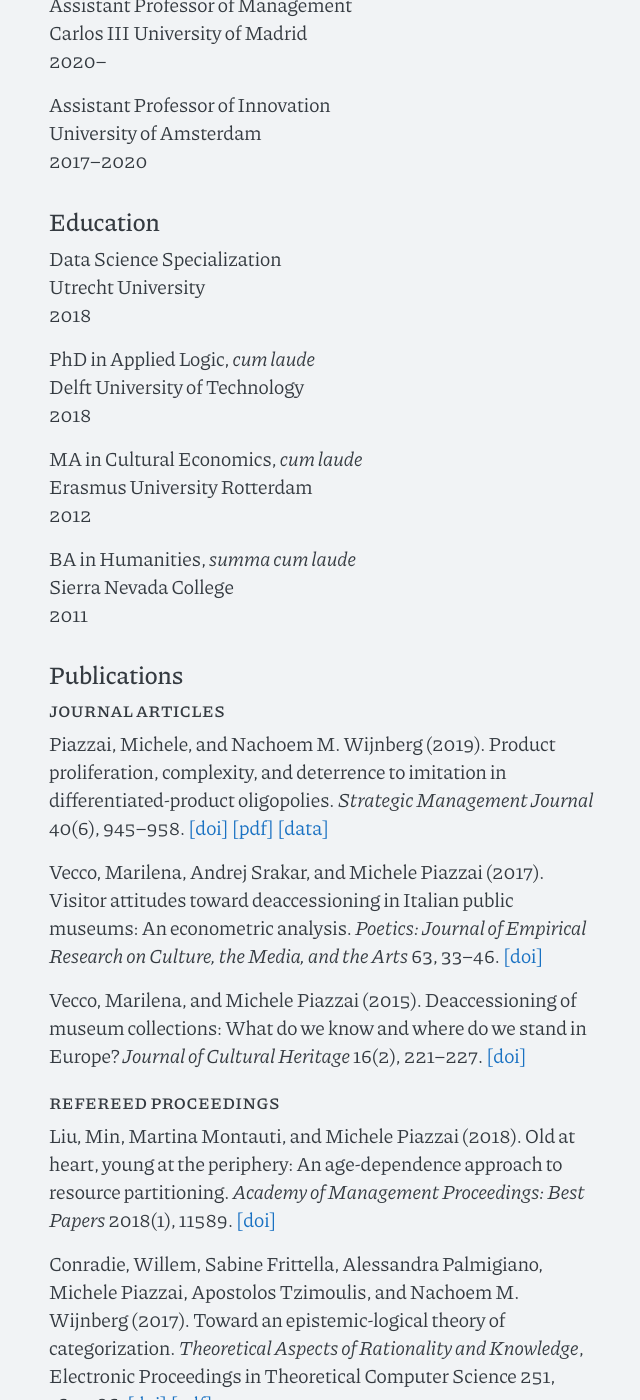
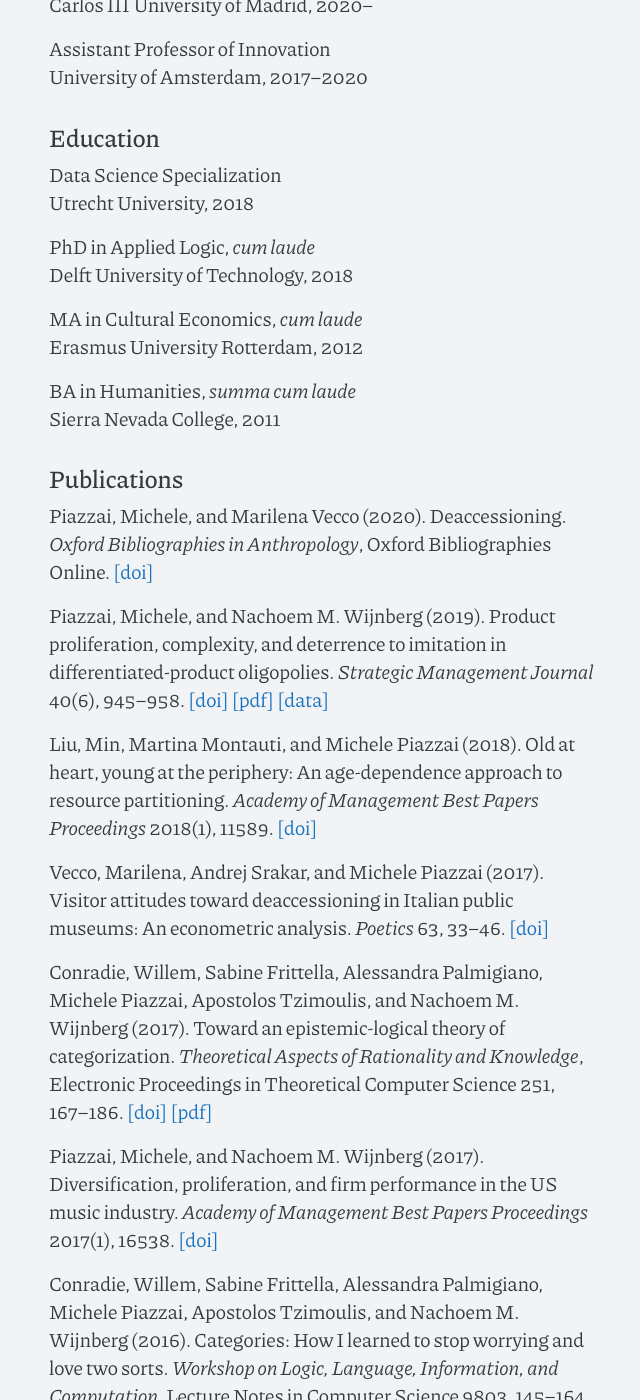
Before and after one commit to piazzai/piazzai.github.io, a Jekyll site: the page built from cv.md, in a window 1280 px wide and 1400 px high, scrolled down 584 px. Shown: the whole window, without its empty margins (318-958 px from the left). Built offline with Jekyll 4.4.1, drawn with Linux system fonts in a browser that asks for light colours; some of the changed text lies outside the part shown.

Commit message:
Reformat cv

```diff
--- a/cv.md
+++ b/cv.md
@@ -10,62 +10,47 @@
 ## Academic positions
 
 Ramón y Cajal Fellow
-Carlos III University of Madrid
-2023--
+Carlos III University of Madrid, 2023--
 
 Assistant Professor of Management
-Carlos III University of Madrid
-2020--
+Carlos III University of Madrid, 2020--
 
 Assistant Professor of Innovation
-University of Amsterdam
-2017--2020
+University of Amsterdam, 2017--2020
 
 ## Education
 
 Data Science Specialization
-Utrecht University
-2018
+Utrecht University, 2018
 
 PhD in Applied Logic, *cum laude*
-Delft University of Technology
-2018
+Delft University of Technology, 2018
 
 MA in Cultural Economics, *cum laude*
-Erasmus University Rotterdam
-2012
+Erasmus University Rotterdam, 2012
 
 BA in Humanities, *summa cum laude*
-Sierra Nevada College
-2011
+Sierra Nevada College, 2011
 
 ## Publications
 
-### Journal articles
+Piazzai, Michele, and Marilena Vecco (2020). Deaccessioning. *Oxford Bibliographies in Anthropology*, Oxford Bibliographies Online. [[doi]](https://doi.org/10.1093/obo/9780199766567-0246)
 
 Piazzai, Michele, and Nachoem M. Wijnberg (2019). Product proliferation, complexity, and deterrence to imitation in differentiated-product oligopolies. *Strategic Management Journal* 40(6), 945--958. [[doi]](https://doi.org/10.1002/smj.3002) [[pdf]](https://onlinelibrary.wiley.com/doi/epdf/10.1002/smj.3002) [[data]](https://github.com/piazzai/smj-18-19552)
 
-Vecco, Marilena, Andrej Srakar, and Michele Piazzai (2017). Visitor attitudes toward deaccessioning in Italian public museums: An econometric analysis. *Poetics: Journal of Empirical Research on Culture, the Media, and the Arts* 63, 33--46. [[doi]](https://doi.org/10.1016/j.poetic.2017.05.001)
+Liu, Min, Martina Montauti, and Michele Piazzai (2018). Old at heart, young at the periphery: An age-dependence approach to resource partitioning. *Academy of Management Best Papers Proceedings* 2018(1), 11589. [[doi]](https://doi.org/10.5465/ambpp.2018.31)
+
+Vecco, Marilena, Andrej Srakar, and Michele Piazzai (2017). Visitor attitudes toward deaccessioning in Italian public museums: An econometric analysis. *Poetics* 63, 33--46. [[doi]](https://doi.org/10.1016/j.poetic.2017.05.001)
+
+Conradie, Willem, Sabine Frittella, Alessandra Palmigiano, Michele Piazzai, Apostolos Tzimoulis, and Nachoem M. Wijnberg (2017). Toward an epistemic-logical theory of categorization. *Theoretical Aspects of Rationality and Knowledge*, Electronic Proceedings in Theoretical Computer Science 251, 167--186. [[doi]](https://doi.org/10.4204/eptcs.251.12) [[pdf]](https://arxiv.org/pdf/1707.08743.pdf)
+
+Piazzai, Michele, and Nachoem M. Wijnberg (2017). Diversification, proliferation, and firm performance in the US music industry. *Academy of Management Best Papers Proceedings* 2017(1), 16538. [[doi]](https://doi.org/10.5465/ambpp.2017.29)
+
+Conradie, Willem, Sabine Frittella, Alessandra Palmigiano, Michele Piazzai, Apostolos Tzimoulis, and Nachoem M. Wijnberg (2016). Categories: How I learned to stop worrying and love two sorts. *Workshop on Logic, Language, Information, and Computation*, Lecture Notes in Computer Science 9803, 145--164. [[doi]](https://doi.org/10.1007/978-3-662-52921-8_10) [[pdf]](https://arxiv.org/pdf/1604.00777.pdf)
 
 Vecco, Marilena, and Michele Piazzai (2015). Deaccessioning of museum collections: What do we know and where do we stand in Europe? *Journal of Cultural Heritage* 16(2), 221--227. [[doi]](https://doi.org/10.1016/j.culher.2014.03.007)
 
-### Refereed proceedings
-
-Liu, Min, Martina Montauti, and Michele Piazzai (2018). Old at heart, young at the periphery: An age-dependence approach to resource partitioning. *Academy of Management Proceedings: Best Papers* 2018(1), 11589. [[doi]](https://doi.org/10.5465/ambpp.2018.31)
-
-Conradie, Willem, Sabine Frittella, Alessandra Palmigiano, Michele Piazzai, Apostolos Tzimoulis, and Nachoem M. Wijnberg (2017). Toward an epistemic-logical theory of categorization. *Theoretical Aspects of Rationality and Knowledge*, Electronic Proceedings in Theoretical Computer Science 251, 167--186. [[doi]](https://doi.org/10.4204/eptcs.251.12) [[pdf]](https://arxiv.org/pdf/1707.08743.pdf)
-
-Piazzai, Michele, and Nachoem M. Wijnberg (2017). Diversification, proliferation, and firm performance in the US music industry. *Academy of Management Proceedings: Best Papers* 2017(1), 16538. [[doi]](https://doi.org/10.5465/ambpp.2017.29)
-
-Conradie, Willem, Sabine Frittella, Alessandra Palmigiano, Michele Piazzai, Apostolos Tzimoulis, and Nachoem M. Wijnberg (2016). Categories: How I learned to stop worrying and love two sorts. *Workshop on Logic, Language, Information, and Computation*, Lecture Notes in Computer Science 9803, 145--164. [[doi]](https://doi.org/10.1007/978-3-662-52921-8_10) [[pdf]](https://arxiv.org/pdf/1604.00777.pdf)
-
-### Encyclopedia entries
-
-Piazzai, Michele, and Marilena Vecco (2020). Deaccessioning. *Oxford Bibliographies in Anthropology*, Oxford Bibliographies Online. [[doi]](https://doi.org/10.1093/obo/9780199766567-0246)
-
-## Presentations
-
-### Invited seminars
+## Invited seminars
 
 UNED Madrid, 2023 (scheduled)
 University of Warwick, 2020
@@ -78,7 +63,7 @@
 Durham University, 2017
 University of Amsterdam, 2017
 
-### Conferences and workshops
+## Conferences and workshops
 
 Nagymaros Conference, 2021
 Nagymaros Conference, 2020
@@ -103,33 +88,26 @@
 
 ## Research visits
 
-Pompeu Fabra University
 Dept. Economics and Business
-2019
+Pompeu Fabra University, 2019
 
-Chapman University
 Dept. Mathematics and Computer Science
-2019
+Chapman University, 2019
 
-University of Johannesburg
 Dept. Pure and Applied Mathematics
-2017
+University of Johannesburg, 2017
 
-University of Johannesburg
 Dept. Pure and Applied Mathematics
-2016
+University of Johannesburg, 2016
 
-Stanford University
 Graduate School of Business
-2016
+Stanford University, 2016
 
-University of Johannesburg
 Dept. Pure and Applied Mathematics
-2015
+University of Johannesburg, 2015
 
-Erasmus University Rotterdam
 Graduate School of Social Sciences
-2013
+Erasmus University Rotterdam, 2013
 
 ## Courses
 
```
Also changed, not shown: other parts of cv.md (+15 -29 lines).
